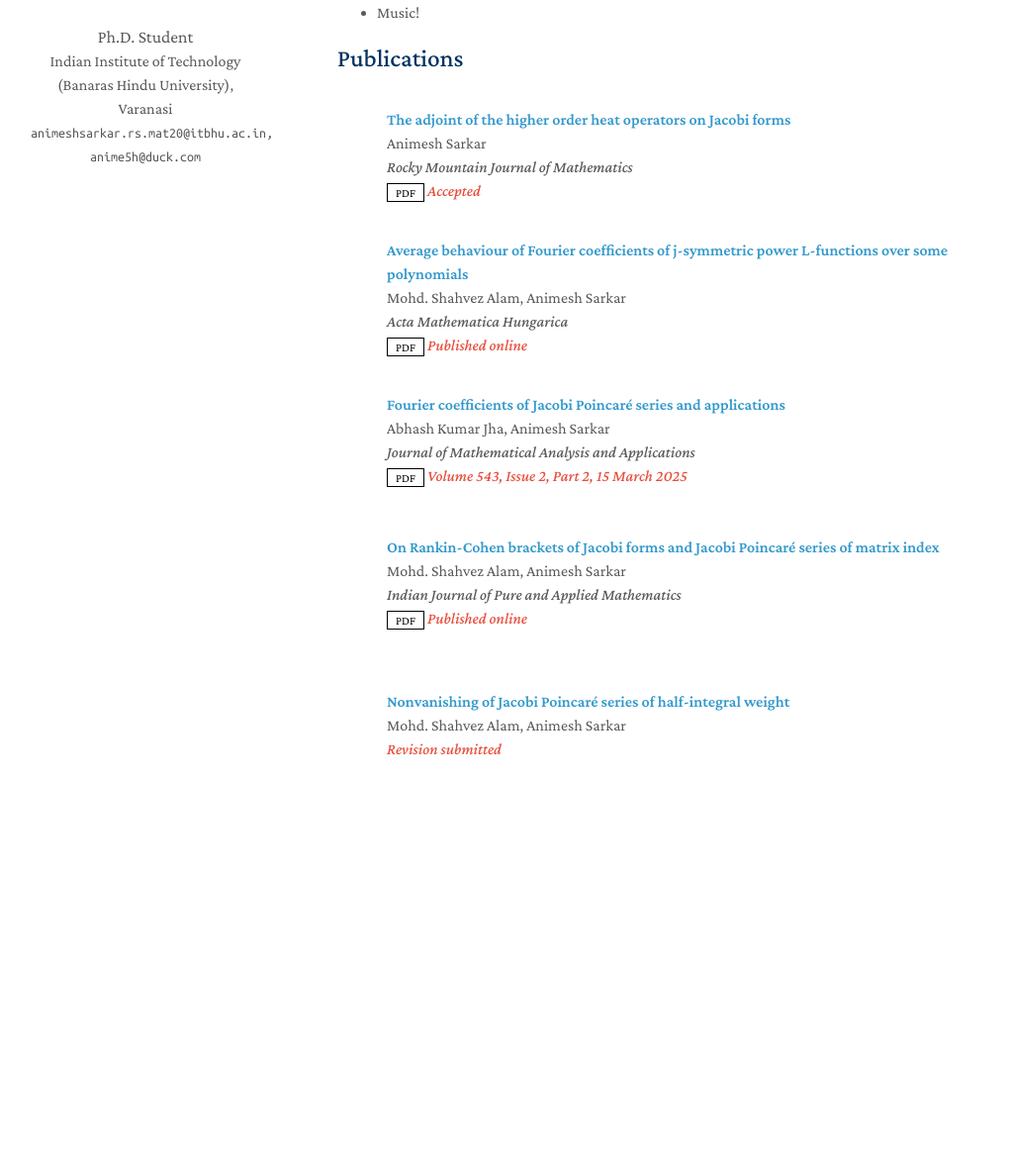
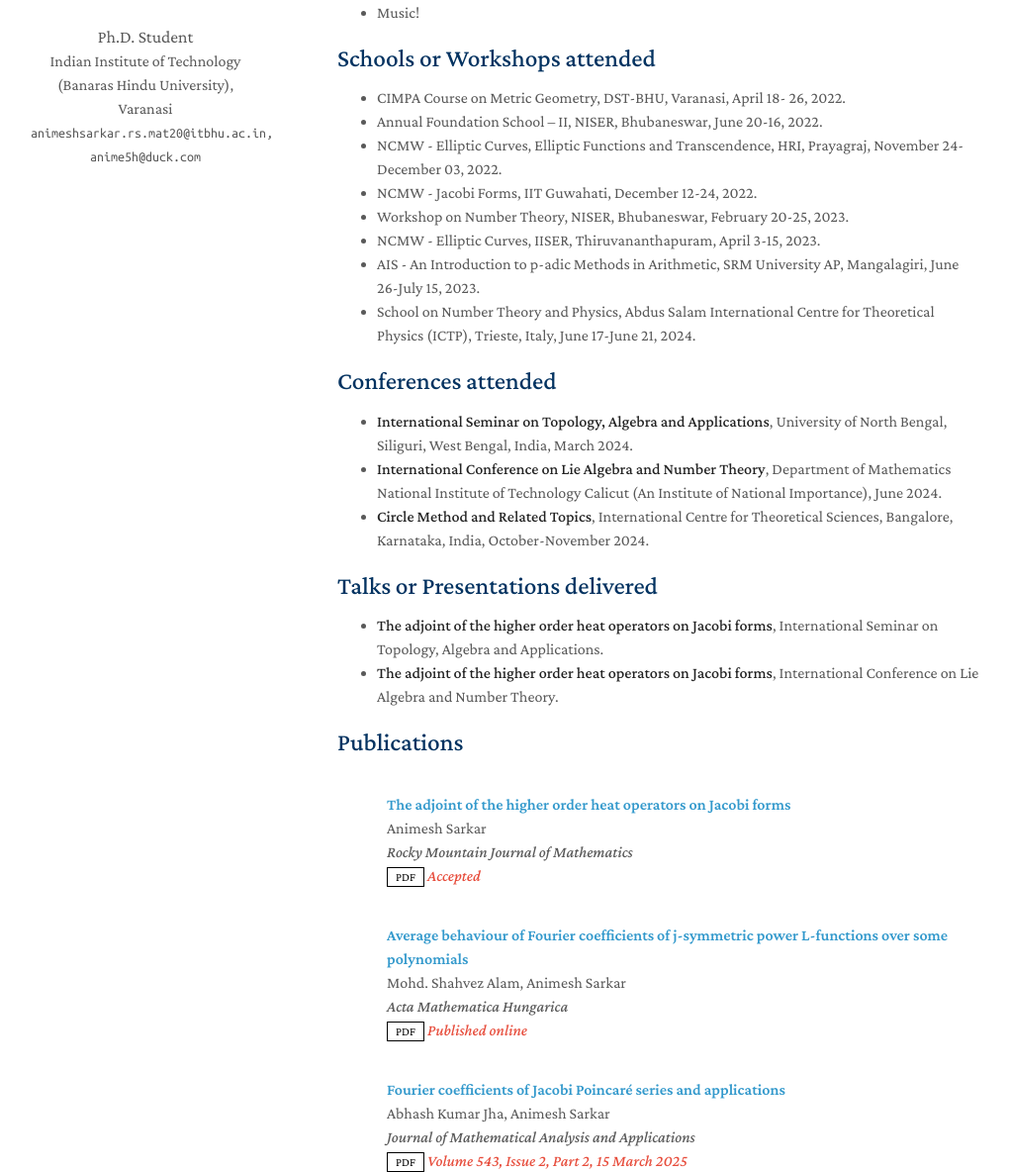
Before and after one commit to 4nimesh/4nimesh.github.io, a Jekyll site: the page built from index.md, in a window 1280 px wide and 1400 px high, scrolled down 480 px. Shown: the part 216-1400 px from the top of the window at 99% size, without its empty margins (129-1149 px from the left). Built offline with Jekyll 4.4.1, drawn with Linux system fonts in a browser that asks for light colours; a style sheet for code colours, icons or effects is not loaded; our own code applies the rules of GitHub Pages for plain Markdown files; before the commit the page ends 1591 px from its top, so only the background shows below that.

Commit message:
conferences updated

```diff
--- a/index.md
+++ b/index.md
@@ -26,7 +26,24 @@ I completed B.Sc. in Mathematics Honours (2013-2016) from [Cooch Behar College](
 -  Music!
 <!-- I find myself in an awkward place when I think about my tasteas. I love রবীন্দ্র সঙ্গীত, but Rocks, Metals attract me also. I love Bengali classical and folks and their modern renditions. Also, Bollywood, of course! -->
 
+## Schools or Workshops attended
+- CIMPA Course on Metric Geometry, DST-BHU, Varanasi, April 18- 26, 2022.
+- Annual Foundation School – II, NISER, Bhubaneswar, June 20-16, 2022.
+- NCMW - Elliptic Curves, Elliptic Functions and Transcendence, HRI, Prayagraj, November 24- December 03, 2022.
+- NCMW - Jacobi Forms, IIT Guwahati, December 12-24, 2022.
+- Workshop on Number Theory, NISER, Bhubaneswar, February 20-25, 2023.
+- NCMW - Elliptic Curves, IISER, Thiruvananthapuram, April 3-15, 2023.
+- AIS - An Introduction to p-adic Methods in Arithmetic, SRM University AP, Mangalagiri, June 26-July 15, 2023.
+- School on Number Theory and Physics, Abdus Salam International Centre for Theoretical Physics (ICTP), Trieste, Italy, June 17-June 21, 2024.
 
+## Conferences attended
+- **International Seminar on Topology, Algebra and Applications**, University of North Bengal, Siliguri,  West Bengal, India, March 2024.
+- **International Conference on Lie Algebra and Number Theory**, Department of Mathematics National Institute of Technology Calicut (An Institute of National Importance), June 2024.
+- **Circle Method and Related Topics**, International Centre for Theoretical Sciences, Bangalore, Karnataka, India, October-November 2024.
+
+## Talks or Presentations delivered
+- **The adjoint of the higher order heat operators on Jacobi forms**, International Seminar on Topology, Algebra and Applications.
+- **The adjoint of the higher order heat operators on Jacobi forms**, International Conference on Lie Algebra and Number Theory.
 
 <!-- ## News
 
```
